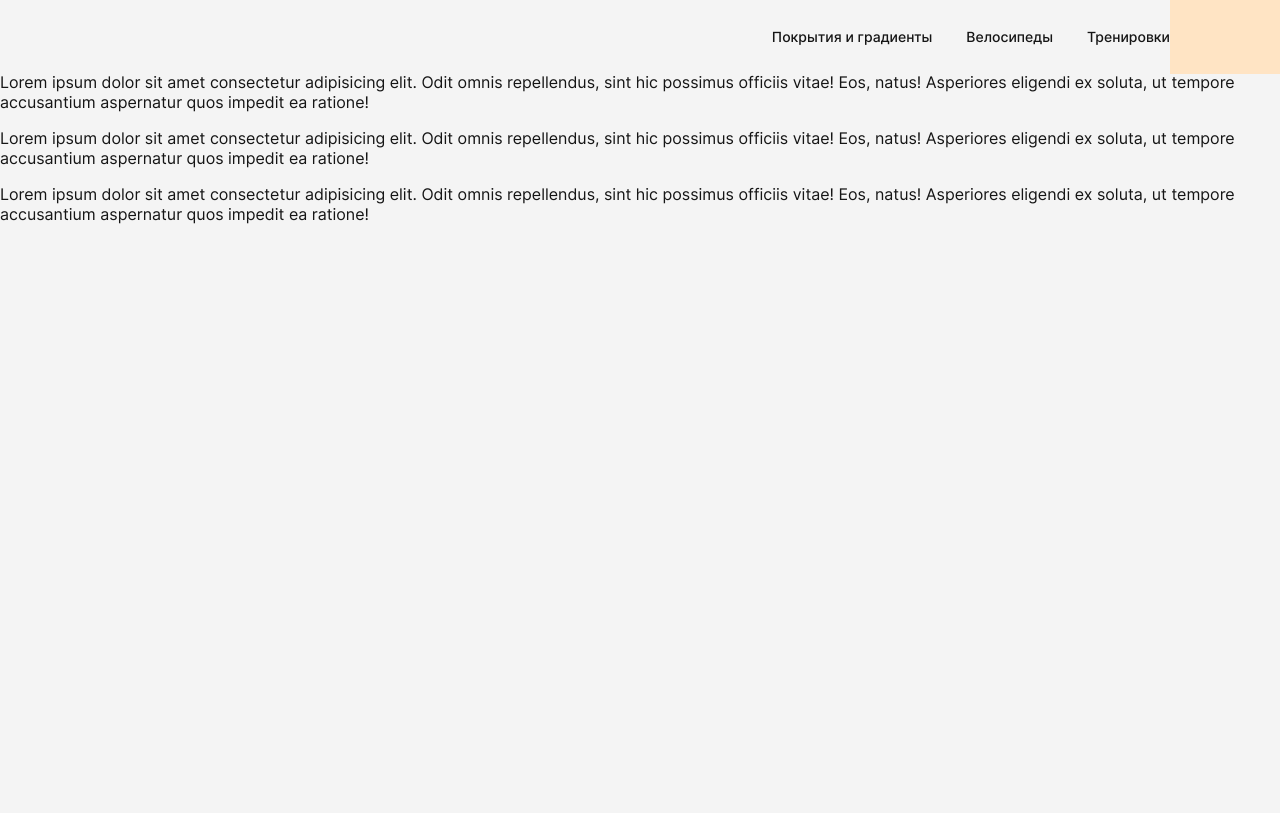
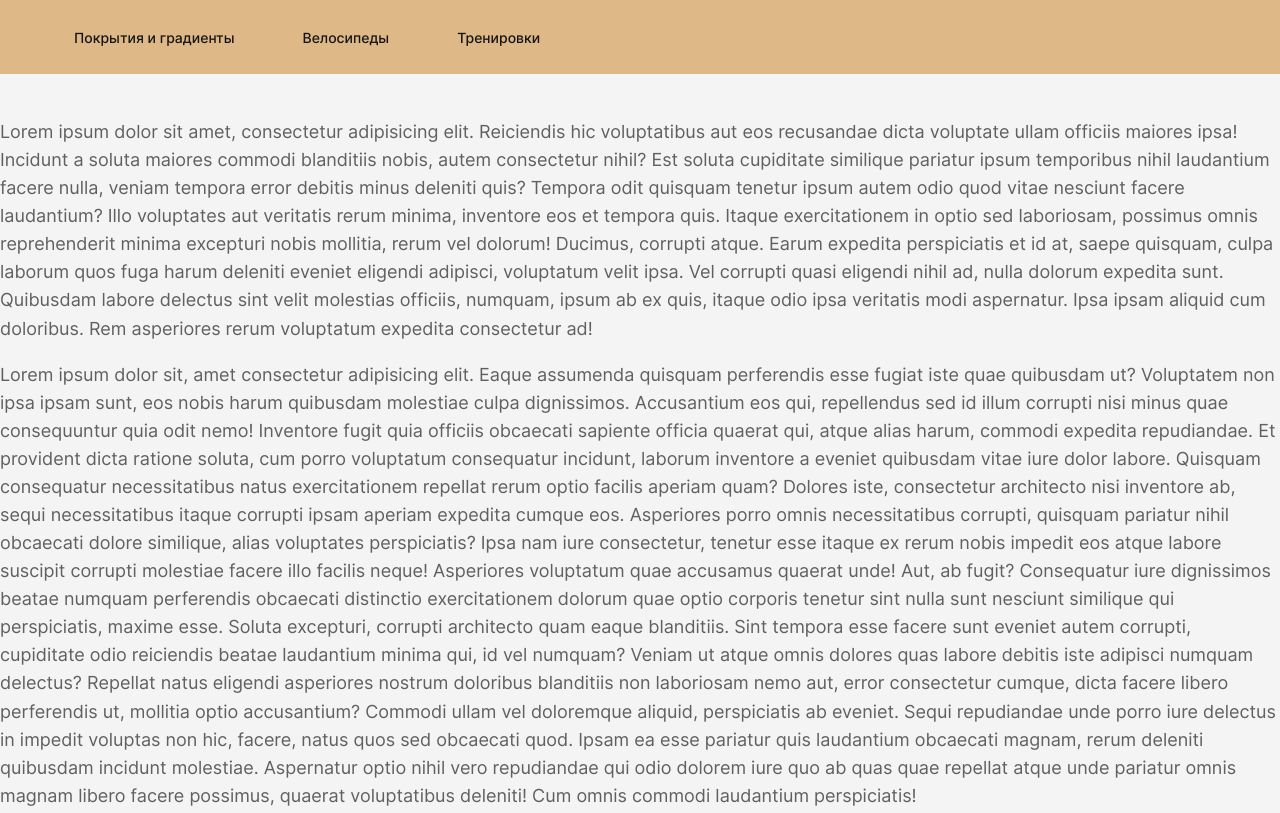
Before and after one commit to Anastasiia-Kostina/Competition-bikes, a plain HTML site: page index.html in a window 1280 px wide. Shown: the top 813 px of the page. Drawn offline with nearby package versions, Linux system fonts and the light colour scheme; files whose address does not match are found by name.

Commit message:
Fixing header probl span

```diff
--- a/index.html
+++ b/index.html
@@ -16,69 +16,71 @@
   <meta name="author" content="Anastasiia Kostina">
 </head>
 <body class="page">
+  <div class="wrapper"></div>
     <header class="header">
-    <!--<div class="container">-->
+      <div class="container">
         <div class="header__body">
+          <!--No logo in the layout-->
           <div class="header__burger">
-          <span class="header__burger-middle">
-
-          </span>
+            <span class="header__burger-middle"></span> <!--I gave the class-->
           </div>
           <nav class="header__menu">
             <ul class="header__list">
-            <li>
-              <a class="header__link" href="">Покрытия и градиенты</a>
+              <li><a class="header__link" href="">Покрытия и градиенты</a>
               </li>
-            <li>
-              <a class="header__link" href="">Велосипеды</a>
+              <li><a class="header__link" href="">Велосипеды</a>
               </li>
-            <li>
-              <a class="header__link" href="">Тренировки</a>
+              <li><a class="header__link" href="">Тренировки</a>
               </li>
             </ul>
           </nav>
-        <div class="mode-switcher">
-          <ul class="mode-switcher__list">
-            <li>
-              <a class="mode-switcher__link-light" href="">h
 
-              </a>
-            </li>
-            <li>
-              <a class="mode-switcher__link-panel mode-switcher__link-panel_active" href="">
-                j
-              </a>
-            </li>
-            <li>
-              <a class="mode-switcher__link-dark"href="">
-                u
-              </a>
-            </li>
-
-          </ul>
-
+        </div> <!--header__body-->
+      </div> <!--div container restricts the width of the content part
+      I would call it header__container-->
+    </header>
+    <!-------------------->
+    <main class="content">
+      <div class="container">
+        <div class="text-lorem">
+          <p class="text-lorem__paragraph">
+            Lorem ipsum dolor sit amet, consectetur adipisicing elit. Reiciendis hic voluptatibus aut eos recusandae dicta voluptate ullam officiis maiores ipsa! Incidunt a soluta maiores commodi blanditiis nobis, autem consectetur nihil?
+            Est soluta cupiditate similique pariatur ipsum temporibus nihil laudantium facere nulla, veniam tempora error debitis minus deleniti quis? Tempora odit quisquam tenetur ipsum autem odio quod vitae nesciunt facere laudantium?
+            Illo voluptates aut veritatis rerum minima, inventore eos et tempora quis. Itaque exercitationem in optio sed laboriosam, possimus omnis reprehenderit minima excepturi nobis mollitia, rerum vel dolorum! Ducimus, corrupti atque.
+            Earum expedita perspiciatis et id at, saepe quisquam, culpa laborum quos fuga harum deleniti eveniet eligendi adipisci, voluptatum velit ipsa. Vel corrupti quasi eligendi nihil ad, nulla dolorum expedita sunt.
+            Quibusdam labore delectus sint velit molestias officiis, numquam, ipsum ab ex quis, itaque odio ipsa veritatis modi aspernatur. Ipsa ipsam aliquid cum doloribus. Rem asperiores rerum voluptatum expedita consectetur ad!
+          </p>
+          <p class="text-lorem__paragraph">
+            Lorem ipsum dolor sit, amet consectetur adipisicing elit. Eaque assumenda quisquam perferendis esse fugiat iste quae quibusdam ut? Voluptatem non ipsa ipsam sunt, eos nobis harum quibusdam molestiae culpa dignissimos.
+            Accusantium eos qui, repellendus sed id illum corrupti nisi minus quae consequuntur quia odit nemo! Inventore fugit quia officiis obcaecati sapiente officia quaerat qui, atque alias harum, commodi expedita repudiandae.
+            Et provident dicta ratione soluta, cum porro voluptatum consequatur incidunt, laborum inventore a eveniet quibusdam vitae iure dolor labore. Quisquam consequatur necessitatibus natus exercitationem repellat rerum optio facilis aperiam quam?
+            Dolores iste, consectetur architecto nisi inventore ab, sequi necessitatibus itaque corrupti ipsam aperiam expedita cumque eos. Asperiores porro omnis necessitatibus corrupti, quisquam pariatur nihil obcaecati dolore similique, alias voluptates perspiciatis?
+            Ipsa nam iure consectetur, tenetur esse itaque ex rerum nobis impedit eos atque labore suscipit corrupti molestiae facere illo facilis neque! Asperiores voluptatum quae accusamus quaerat unde! Aut, ab fugit?
+            Consequatur iure dignissimos beatae numquam perferendis obcaecati distinctio exercitationem dolorum quae optio corporis tenetur sint nulla sunt nesciunt similique qui perspiciatis, maxime esse. Soluta excepturi, corrupti architecto quam eaque blanditiis.
+            Sint tempora esse facere sunt eveniet autem corrupti, cupiditate odio reiciendis beatae laudantium minima qui, id vel numquam? Veniam ut atque omnis dolores quas labore debitis iste adipisci numquam delectus?
+            Repellat natus eligendi asperiores nostrum doloribus blanditiis non laboriosam nemo aut, error consectetur cumque, dicta facere libero perferendis ut, mollitia optio accusantium? Commodi ullam vel doloremque aliquid, perspiciatis ab eveniet.
+            Sequi repudiandae unde porro iure delectus in impedit voluptas non hic, facere, natus quos sed obcaecati quod. Ipsam ea esse pariatur quis laudantium obcaecati magnam, rerum deleniti quibusdam incidunt molestiae.
+            Aspernatur optio nihil vero repudiandae qui odio dolorem iure quo ab quas quae repellat atque unde pariatur omnis magnam libero facere possimus, quaerat voluptatibus deleniti! Cum omnis commodi laudantium perspiciatis!
+          </p>
+          <p class="text-lorem__paragraph">
+            Lorem ipsum dolor sit, amet consectetur adipisicing elit. Qui ut corrupti quidem pariatur, necessitatibus illum voluptatibus nostrum aperiam quibusdam soluta eligendi ab, asperiores possimus consequuntur inventore tempora itaque quae enim!
+            Ut repellat harum dolorem at dicta recusandae eum voluptates consequuntur voluptatum, nostrum eius odit rerum facere. Deserunt nesciunt rem adipisci similique magni libero quod nisi cumque quia saepe. Laboriosam, incidunt.
+            Cumque, asperiores iure? Necessitatibus asperiores, officia sit porro, perspiciatis minima repellat ullam veritatis, itaque eos ipsa. Mollitia porro repellat labore ducimus eum. Quo consequatur sapiente repellendus nesciunt laboriosam at voluptas!
+            Corrupti sapiente porro, sunt, omnis labore doloremque iste itaque corporis nulla obcaecati beatae magnam consequuntur debitis molestias fugit architecto optio nihil illo praesentium aspernatur voluptatibus excepturi eos! Nihil, obcaecati veritatis?
+            Cupiditate delectus saepe facilis soluta reprehenderit aut id quos fugit ducimus incidunt sequi voluptas accusamus repellat quaerat, ut similique impedit dolor totam deserunt explicabo? Iure quisquam dolorum maiores eum distinctio?
+            Non suscipit labore perferendis aspernatur! Harum, odio quia blanditiis fugit maiores excepturi aut cumque. Sed nihil ut qui ullam dicta eum corporis excepturi, explicabo voluptatibus a, consequatur nostrum reprehenderit. Ullam.
+            Veritatis itaque dolore minus ipsam exercitationem porro ullam sequi maiores iste consequatur quas dolor laboriosam ad minima dolores, ipsum suscipit perferendis numquam adipisci, atque a et vel! Adipisci, nostrum quisquam.
+            In nulla quam, cupiditate ipsum dignissimos similique, veritatis magnam perspiciatis illo modi, molestiae nemo! Dolores quis voluptas sequi optio corporis! Odio aperiam laboriosam saepe voluptas, ab distinctio quas id possimus.
+            Consequuntur dolorum voluptates praesentium sequi quod. Aspernatur aperiam iusto nesciunt mollitia, fugit id impedit optio enim accusamus veritatis inventore. Laborum placeat cumque nobis atque impedit praesentium odio dolore eum error.
+          </p>
         </div>
-      <!--</div>-->
-    </div>
-  </header>
-  <main class="content">
-    <div class="content__text">
-      <p>
-      Lorem ipsum dolor sit amet consectetur adipisicing elit. Odit omnis repellendus, sint hic possimus officiis vitae! Eos, natus! Asperiores eligendi ex soluta, ut tempore accusantium aspernatur quos impedit ea ratione!
-      </p>
-      <p>
-        Lorem ipsum dolor sit amet consectetur adipisicing elit. Odit omnis repellendus, sint hic possimus officiis vitae! Eos, natus! Asperiores eligendi ex soluta, ut tempore accusantium aspernatur quos impedit ea ratione!
-        </p>
-        <p>
-          Lorem ipsum dolor sit amet consectetur adipisicing elit. Odit omnis repellendus, sint hic possimus officiis vitae! Eos, natus! Asperiores eligendi ex soluta, ut tempore accusantium aspernatur quos impedit ea ratione!
-          </p>
-          <p>
-            Lorem ipsum dolor sit amet consectetur adipisicing elit. Odit omnis repellendus, sint hic possimus officiis vitae! Eos, natus! Asperiores eligendi ex soluta, ut tempore accusantium aspernatur quos impedit ea ratione!
-            </p>
       </div>
     </main>
     <footer class="footer">
 
     </footer>
+  </div> <!--div wrapper Фрілансер по життю has it-->
+  <script src="https://code.jquery.com/jquery-3.4.1.slim.min.js"></script>
+  <script src="./scripts/script.js"></script>
 </body>
 </html>
--- a/style.css
+++ b/style.css
@@ -14,19 +14,18 @@
   background-color: #F4F4F4;
 }
 
+.wrapper {
+
+}
+
+/*header https://www.youtube.com/watch?v=chJQofBSx94*/
 .header {
   position: fixed;
   top: 0;
   left: 0;
-  z-index: 50; /*so it covers all the content for sure*/
+  z-index: 50; /*So it goes above all the layers for sure*/
   width: 100%;
-  /*max-width: 768px;*/
-  max-width: 1440px;
-  min-height: 74px;
-  margin: 0 auto;
-  padding: 0;
-}
-/*instruction https://www.youtube.com/watch?v=chJQofBSx94*/
+} /*1*/
 
 .header:before {
   content: '';
@@ -35,41 +34,49 @@
   left: 0;
   width: 100%;
   height: 100%;
-  background-color: bisque; /*to create a badge*/
-  z-index: 3;
-}
+  background-color:	burlywood;
+} /*2*/
+
+
+.container {
+  margin: 0 auto;
+  padding: 0;
+  max-width: 1440px;
+} /*set the borders of the container*/
+/*3.5*/
 
 .header__body {
   display: flex;
-  flex-direction: column;
-  /*justify-content: center;*/
+  justify-content: space-between;
   align-items: center;
-  position: relative;
+  position: relative; /*To get the content above the header:before*/
   top: 0;
   left: 0;
-  /*z-index: 2;*/ /*to put out the content.
-  Delete after giving .header:before z-index: 3;*/
-  min-height: 640px;
+  z-index: 2;
+  height: 74px;
+} /*3, 4*/
 
-  /*min-height: 640px;*/
+.header__burger {
+  display: none;
+} /*8*/
+
+.header__burger-middle {
+  display: none;
+} /*9*/
+
+.header__menu {
 }
 
-@media (min-width: 769px) {
-  .header__body {
-    min-height: 74px;
-  }
+@media (max-width: 767px) {
+  .header__burger {
+    display: block; /*for the lines*/
+    position: relative;
+    width: 22px;
+    height: 19px;
   }
 
-.header__burger {
-  display: block;
-  position: relative;
-  z-index: 5;
-  margin: 28px 18px 30px auto;
-  width: 22px;
-  height: 19px;
-  background-color: bisque;
-}
   .header__burger-middle {
+    content: '';
     position: absolute;
     top: 8px;
     left: 0;
@@ -80,13 +87,14 @@
 
   .header__burger:before,
   .header__burger:after {
-  content: ' ';
+    content: '';
     position: absolute;
     left: 0;
     width: 100%;
     height: 3px;
     background-color: #151515;
-}
+  } /*the common styles*/ /* I must not put
+  .header__burger-middle-line here*/
 
   .header__burger:before {
     top: 0;
@@ -96,109 +104,38 @@
     bottom: 0;
   }
 
-.header__menu {
-  display: flex;
-  justify-content: center;
-  position: fixed;
-  top: 0;
-  left: 0;
-  width: calc(100% - 110px);
-  /* height: 100%; */
-  margin: 144px 55px 0;
-  padding: 0;
-  box-sizing: border-box;
-  background-color: #F4F4F4;
-  z-index: 5;
-}
-
-@media (min-width: 769px) {
-  .header__burger {
-    display: none;
-  }
-
-  .header__menu {
-    justify-content: end;
-    margin: 0 120px 0 auto;
-    padding: 0;
-    min-width: 399px;
-  }
-}
+} /*7*/
 
 .header__list {
   display: flex;
-  flex-direction: column;
-  flex-wrap: wrap;
-  justify-content: space-between;
-  align-items: center;
   list-style: none;
-  row-gap: 32px;
-  margin: 0;
-  padding: 0;
-  min-height: 88px;
-}
-
-@media (min-width: 769px) {
-  .header__list {
-    flex-direction: row;
-    justify-content: space-between;
-    column-gap: 34px;
-    min-height: 74px;
-  }
-}
+} /*5*/
 
 .header__link {
-  margin: 0;
-  padding: 0;
+  margin: 0 34px 0;
   font-family: 'Inter';
   font-style: normal;
   font-weight: 500;
-  font-size: 18px;
-  line-height: 1;
-  text-align: center;
+  font-size: 14px;
+  line-height: 1.29;
+  text-align: right;
   color: #151515;
   text-decoration: none;
-  /*line-break: auto;*/
+} /*6*/
+
+.text-lorem {
+  margin: 0 auto;
+  padding: 100px 0 0; /*Remember that the header covers the beginning od the text
+  part so you need the top padding*/
+  max-width: 1440px;
 }
 
-@media (min-width: 769px) {
-  .header__link {
-    font-size: 14px;
-    line-height: 1.29;
+.text-lorem__paragraph {
+  font-family: 'Inter';
+  font-style: normal;
+  font-weight: 400;
+  font-size: 18px;
+  line-height: 1.56;
+  color: #222222;
+  opacity: 0.7;
 }
-
-  .header__link:last-of-type {
-    display: block;
-    margin-right: 0;
-  }
-}
-
-.mode-switcher {
-  display: flex;
-  margin: 506px 92px 36px;
-  padding: 0;
-}
-
-@media (min-width: 769px) {
-  .mode-switcher {
-    display: none;
-  }
-}
-
-.mode-switcher__list {
-  display: flex;
-  justify-content: space-between;
-  align-items: center;
-  list-style: none;
-  margin: 0;
-  padding: 0;
-  min-height: 28px;
-}
-
-.content__text {
-  position: relative;
-  top: 0;
-  left: 0;
-  z-index: 2; /*to put out the content*/
-  min-height: 640px;
-  color: #151515;
-}
```
Also changed, not shown: scripts/script.js (added). Lines whose indentation alone changed are shown as unchanged.
